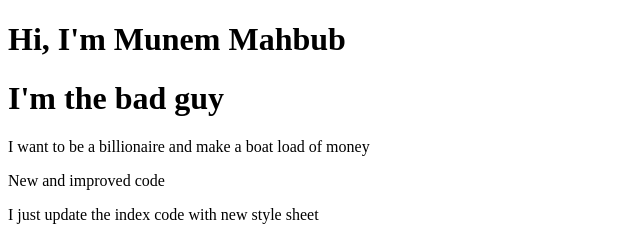
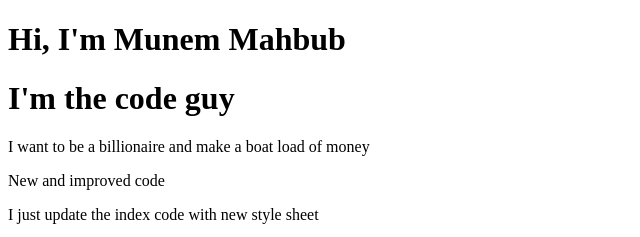
Before and after one commit to munem-mahbub/Vs-Code-Files, a plain HTML site: page index.html in a window 1280 px wide. Shown: the top 237 px of the page, 0-640 px from the left. Drawn offline with Linux system fonts and the light colour scheme.

Commit message:
Updated the bad guy text

```diff
--- a/index.html
+++ b/index.html
@@ -9,7 +9,7 @@
 </head>
 <body>
     <H1>Hi, I'm Munem Mahbub</H1>
-    <H1>I'm the bad guy</H1>
+    <H1>I'm the code guy</H1>
     <P>I want to be a billionaire and make a boat load of money</P>
     <p>New and improved code</p>
     <p>I just update the index code with new style sheet</p>
```
